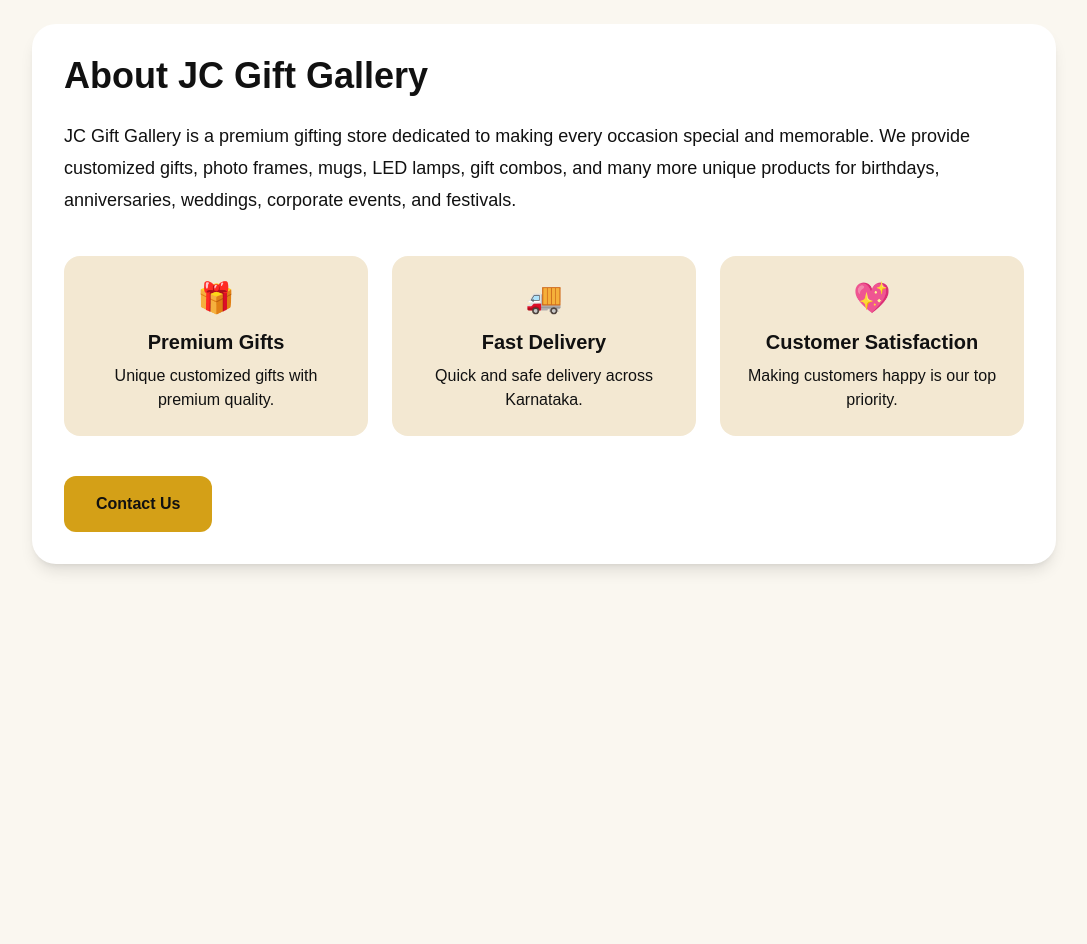
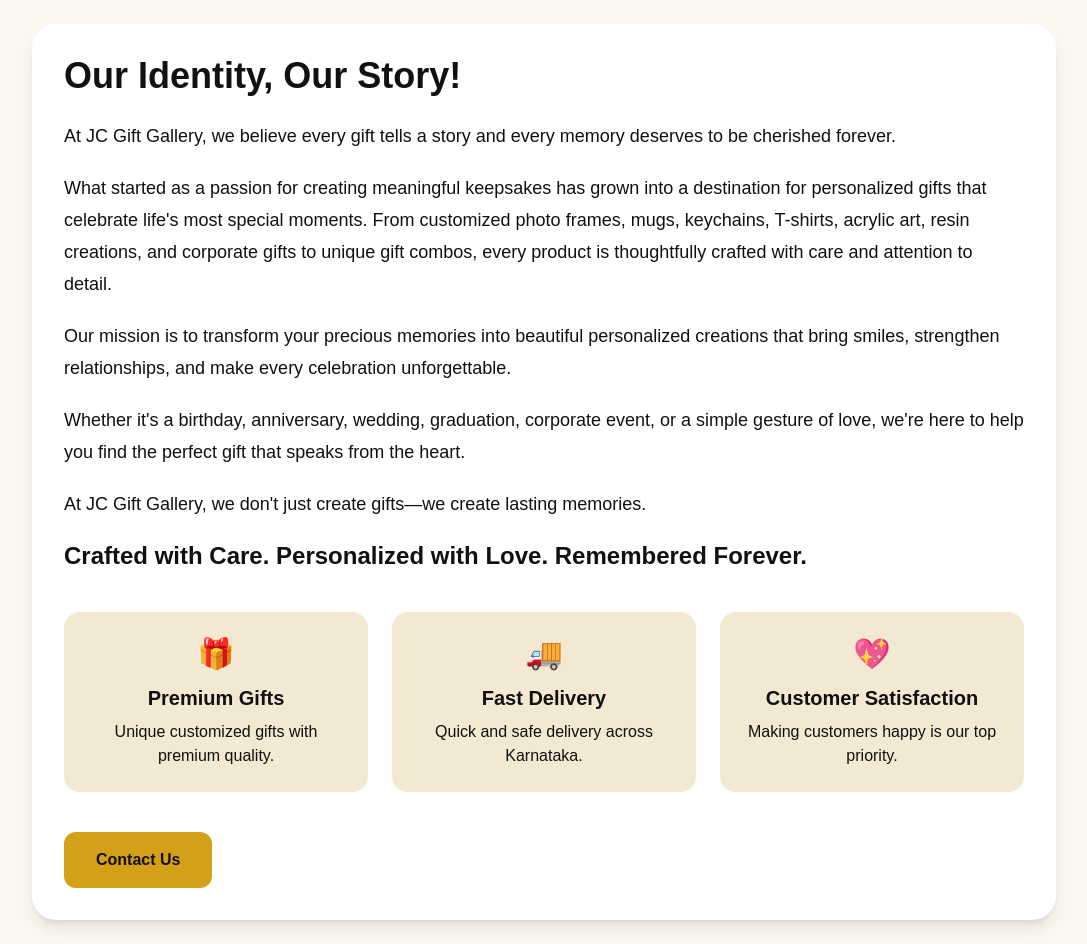
Before and after one commit to Vincentvicky2001/jc-gift-gallery, a Next.js app: page /about in a window 1280 px wide. Shown: the whole page, without its empty margins (96-1183 px from the left). Before the commit the page ends 800 px from the top, so only its background shows below. Built offline with nearby package versions, Linux system fonts and the light colour scheme.

Commit message:
Updated CustomizeSection WhatsApp button UI

```diff
--- a/app/about/page.tsx
+++ b/app/about/page.tsx
@@ -3,18 +3,45 @@
     <main className="min-h-screen bg-[#FAF7F0] p-6">
       <div className="max-w-5xl mx-auto bg-white rounded-3xl shadow-lg p-8">
         <h1 className="text-4xl font-bold text-[#B8860B] mb-6">
-          About JC Gift Gallery
+          Our Identity, Our Story!
         </h1>
 
-        <p className="text-gray-700 leading-8 text-lg">
-          JC Gift Gallery is a premium gifting store dedicated to making
-          every occasion special and memorable. We provide customized
-          gifts, photo frames, mugs, LED lamps, gift combos, and many
-          more unique products for birthdays, anniversaries, weddings,
-          corporate events, and festivals.
+        <p className="text-gray-700 leading-8 text-lg mb-5">
+          At JC Gift Gallery, we believe every gift tells a story and every
+          memory deserves to be cherished forever.
         </p>
 
-        <div className="grid md:grid-cols-3 gap-6 mt-10">
+        <p className="text-gray-700 leading-8 text-lg mb-5">
+          What started as a passion for creating meaningful keepsakes has grown
+          into a destination for personalized gifts that celebrate life's most
+          special moments. From customized photo frames, mugs, keychains,
+          T-shirts, acrylic art, resin creations, and corporate gifts to unique
+          gift combos, every product is thoughtfully crafted with care and
+          attention to detail.
+        </p>
+
+        <p className="text-gray-700 leading-8 text-lg mb-5">
+          Our mission is to transform your precious memories into beautiful
+          personalized creations that bring smiles, strengthen relationships,
+          and make every celebration unforgettable.
+        </p>
+
+        <p className="text-gray-700 leading-8 text-lg mb-5">
+          Whether it's a birthday, anniversary, wedding, graduation, corporate
+          event, or a simple gesture of love, we're here to help you find the
+          perfect gift that speaks from the heart.
+        </p>
+
+        <p className="text-gray-700 leading-8 text-lg mb-5">
+          At JC Gift Gallery, we don't just create gifts—we create lasting
+          memories.
+        </p>
+
+        <p className="text-2xl font-bold text-[#B8860B] mb-10">
+          Crafted with Care. Personalized with Love. Remembered Forever.
+        </p>
+
+        <div className="grid md:grid-cols-3 gap-6">
           <div className="bg-[#F3E8D2] rounded-2xl p-6 text-center">
             <h2 className="text-3xl mb-3">🎁</h2>
             <h3 className="font-bold text-xl">Premium Gifts</h3>
@@ -43,7 +70,7 @@
         <div className="mt-10">
           <a
             href="/contact"
-            className="inline-block bg-[#D4A017] text-white px-8 py-4 rounded-xl font-bold"
+            className="inline-block rounded-xl bg-[#D4A017] px-8 py-4 font-bold text-white transition hover:bg-[#B8860B]"
           >
             Contact Us
           </a>
--- a/app/product/[slug]/page.tsx
+++ b/app/product/[slug]/page.tsx
@@ -623,19 +623,17 @@
           <textarea placeholder="Enter Delivery Address" value={orderAddress} onChange={(e) => setOrderAddress(e.target.value)} className="border border-[#E8E1D6] p-3 rounded-xl h-24 outline-none" />
         </div>
 
+       <div className="mt-6">
   <a
     href={orderWhatsappLink}
     target="_blank"
     rel="noopener noreferrer"
-  className="mt-5 flex items-center justify-center gap-2 bg-gradient-to-r from-[#D4A017] to-[#B8860B] text-white py-4 rounded-2xl font-bold text-lg shadow-lg"
+    className="flex w-full items-center justify-center gap-3 rounded-2xl bg-gradient-to-r from-[#D4A017] to-[#B8860B] px-6 py-4 text-lg font-bold text-white shadow-lg transition-all duration-300 hover:scale-[1.02] hover:from-[#C99700] hover:to-[#A87400]"
   >
-  <img
-    src="/images/whatsapp.png"
-    alt="WhatsApp"
-    className="w-6 h-6"
-  />
-  <span>Order on WhatsApp</span>
+    <img src="/images/whatsapp.png" alt="WhatsApp" className="h-8 w-8 object-contain" />
+    <span className="text-center">Order on WhatsApp</span>
   </a>
+</div>
       </section>
 
       <section className="max-w-6xl mx-auto mt-5 bg-[#FFF8ED] rounded-3xl shadow-lg p-5 border border-[#E8E1D6]">
@@ -680,19 +678,17 @@
           </p>
         </div>
 
+       <div className="mt-6">
   <a
     href={customizeWhatsappLink}
     target="_blank"
     rel="noopener noreferrer"
-  className="mt-5 flex items-center justify-center gap-2 bg-gradient-to-r from-[#D4A017] to-[#B8860B] hover:from-[#C99700] hover:to-[#A87400] text-white py-4 rounded-2xl font-bold text-lg shadow-lg transition-all duration-300"
+    className="flex w-full items-center justify-center gap-3 rounded-2xl bg-gradient-to-r from-[#D4A017] to-[#B8860B] px-6 py-4 text-lg font-bold text-white shadow-lg transition-all duration-300 hover:scale-[1.02] hover:from-[#C99700] hover:to-[#A87400]"
   >
-  <img
-    src="/images/whatsapp.png"
-    alt="WhatsApp"
-    className="w-6 h-6"
-  />
-  <span>Customize & Order on WhatsApp</span>
+    <img src="/images/whatsapp.png" alt="WhatsApp" className="h-8 w-8 object-contain" />
+    <span className="text-center">Customize &amp; Order on WhatsApp</span>
   </a>
+</div>
       </section>
       <section className="max-w-6xl mx-auto mt-5 bg-white rounded-3xl shadow-lg p-5 md:p-8 border border-[#E8E1D6]">
   <h2 className="text-2xl md:text-3xl font-bold text-[#B8860B] mb-6">
--- a/components/Header.tsx
+++ b/components/Header.tsx
@@ -230,12 +230,7 @@
             FAQ
           </a>
 
-          <a
-            href="/admin"
-            className="block font-semibold text-black hover:text-[#B8860B]"
-          >
-            Admin
-          </a>
+
         </nav>
       )}
     </header>
--- a/components/HeroBanner.tsx
+++ b/components/HeroBanner.tsx
@@ -106,25 +106,6 @@
 
             <div className="absolute inset-0 bg-gradient-to-t from-black/55 via-black/5 to-transparent" />
 
-            <div className="absolute bottom-8 left-0 right-0 flex justify-center">
-              <a
-                href="#best-selling"
-                onClick={(event) => {
-                  event.preventDefault();
-
-                  document
-                    .getElementById("best-selling")
-                    ?.scrollIntoView({
-                      behavior: "smooth",
-                      block: "start",
-                    });
-                }}
-                className="inline-flex items-center gap-2 rounded-full bg-gradient-to-r from-[#D4A017] to-[#B8860B] px-7 py-3 text-base font-bold text-white shadow-2xl transition duration-300 hover:scale-105 md:px-10 md:py-4 md:text-xl"
-              >
-                🎁 Shop Now →
-              </a>
-            </div>
-
             <button
               type="button"
               onClick={showPreviousBanner}
```
Also changed, not shown: components/CustomizeSection.tsx (+27 -63 lines). Lines whose indentation alone changed are shown as unchanged.
